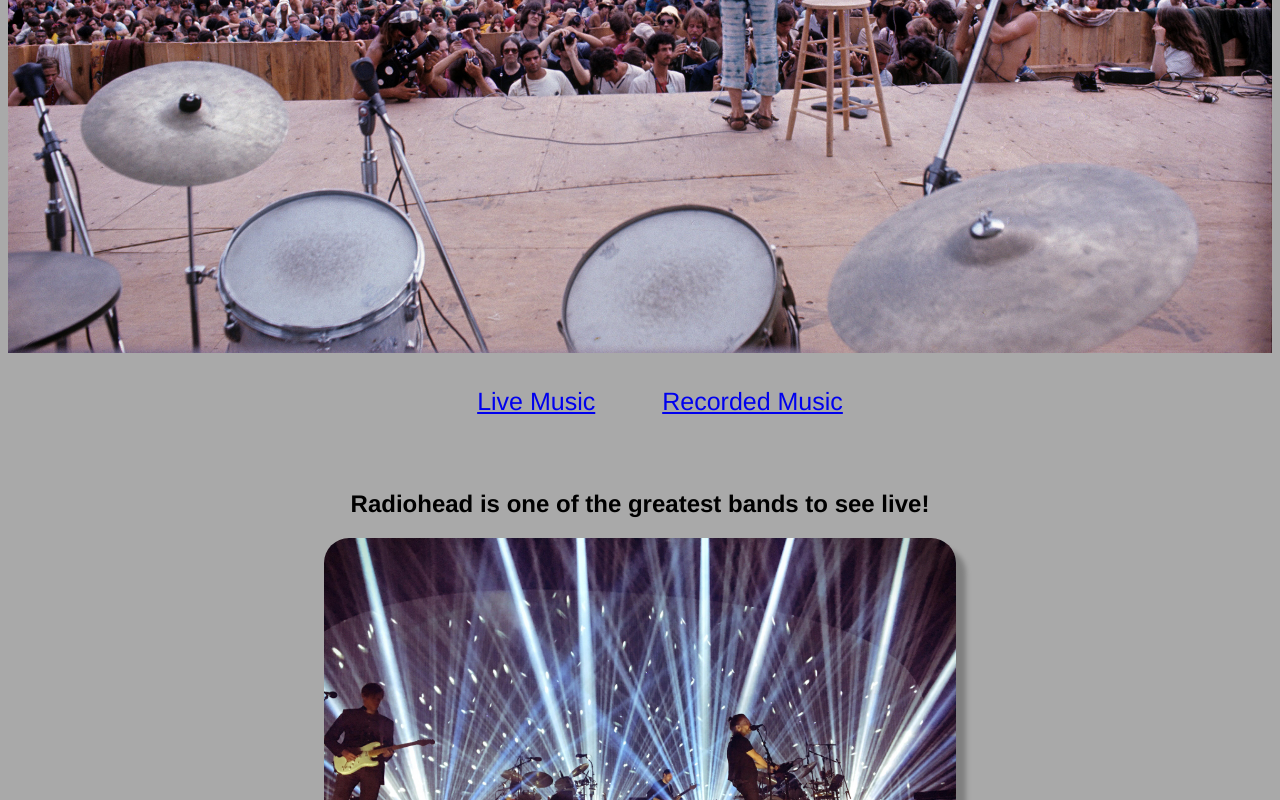
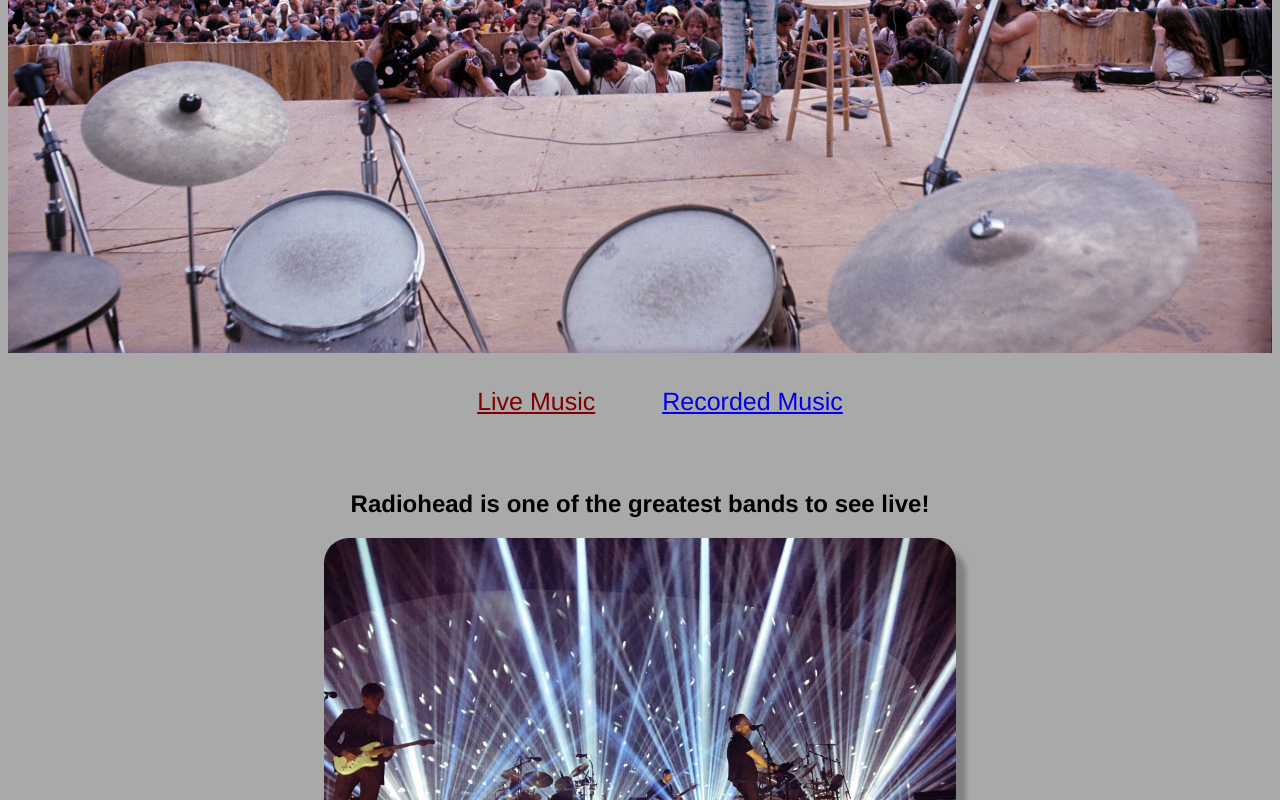
Before and after one commit to SBALDOCK/MusicWorld, a plain HTML site: page index.html in a window 1280 px wide. In both pictures the pointer is over the link "Live Music". Shown: the part 498-1298 px from the top of the page. Drawn offline with Linux system fonts and the light colour scheme.

Commit message:
hoverlinks

```diff
--- a/styles.css
+++ b/styles.css
@@ -74,3 +74,7 @@
     box-shadow: 10px 10px 5px gray;
     border-radius: 25px;
   }
+
+  a:hover {
+   color: maroon;
+  }
```
